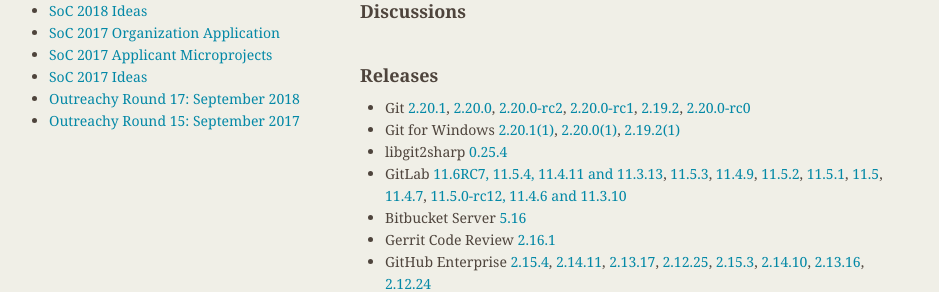
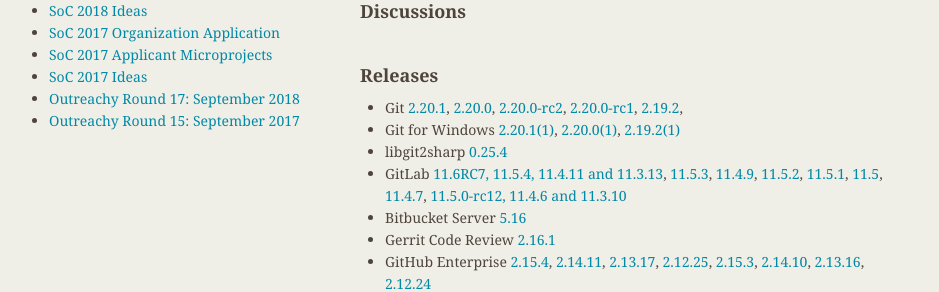
Before and after one commit to git/git.github.io, a Jekyll site: the page built from rev_news/drafts/edition-46.md, in a window 1280 px wide. Shown: the part 226-518 px from the top of the page, without its empty margins (174-1113 px from the left). Built offline with Jekyll 4.4.1, drawn with Linux system fonts in a browser that asks for light colours.

Commit message:
rn-46: already published 2.20.0-rc0 release

```diff
--- a/rev_news/drafts/edition-46.md
+++ b/rev_news/drafts/edition-46.md
@@ -40,7 +40,6 @@
 [2.20.0-rc2](https://public-inbox.org/git/xmqq36rhjnts.fsf@gitster-ct.c.googlers.com/),
 [2.20.0-rc1](https://public-inbox.org/git/xmqqmuq25ufc.fsf@gitster-ct.c.googlers.com/),
 [2.19.2](https://public-inbox.org/git/xmqqtvka5ugt.fsf@gitster-ct.c.googlers.com/),
-[2.20.0-rc0](https://public-inbox.org/git/xmqqh8gefowy.fsf@gitster-ct.c.googlers.com/)
 + Git for Windows [2.20.1(1)](https://github.com/git-for-windows/git/releases/tag/v2.20.1.windows.1),
 [2.20.0(1)](https://github.com/git-for-windows/git/releases/tag/v2.20.0.windows.1),
 [2.19.2(1)](https://github.com/git-for-windows/git/releases/tag/v2.19.2.windows.1)
```
